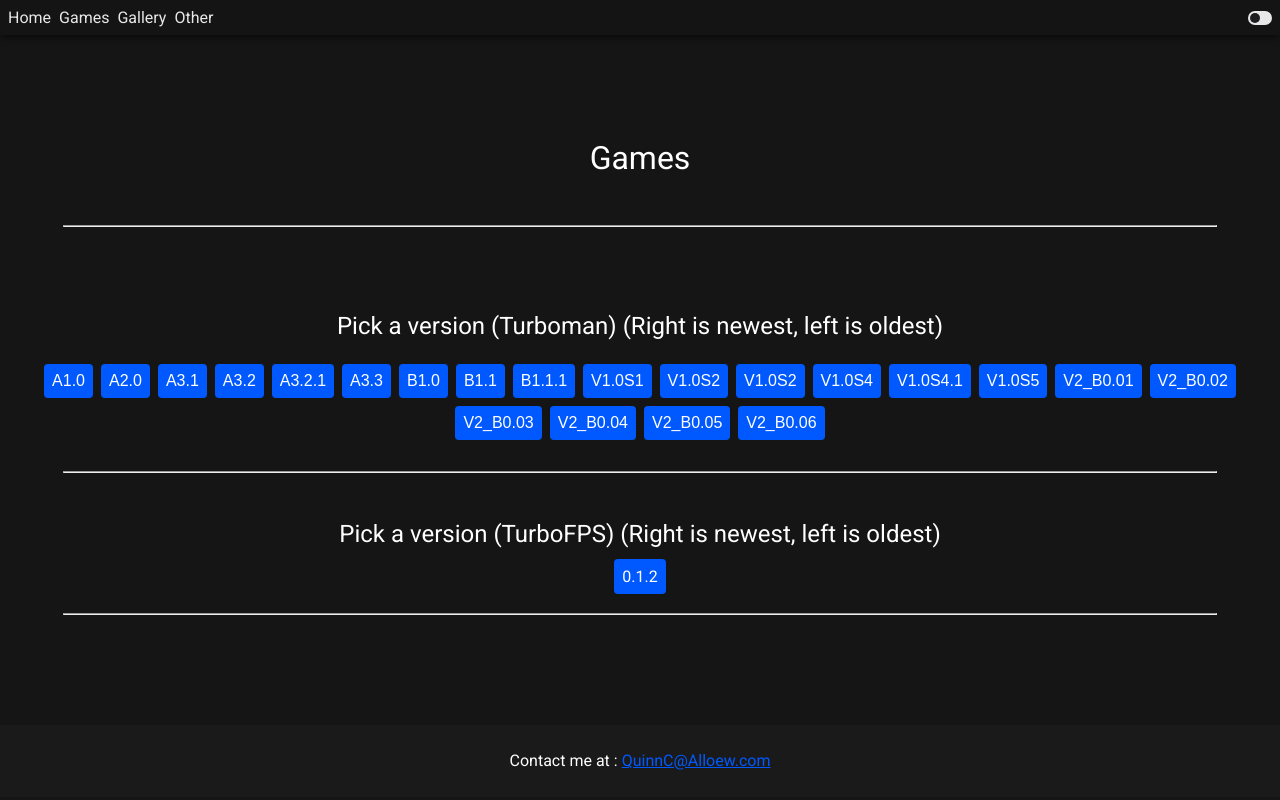
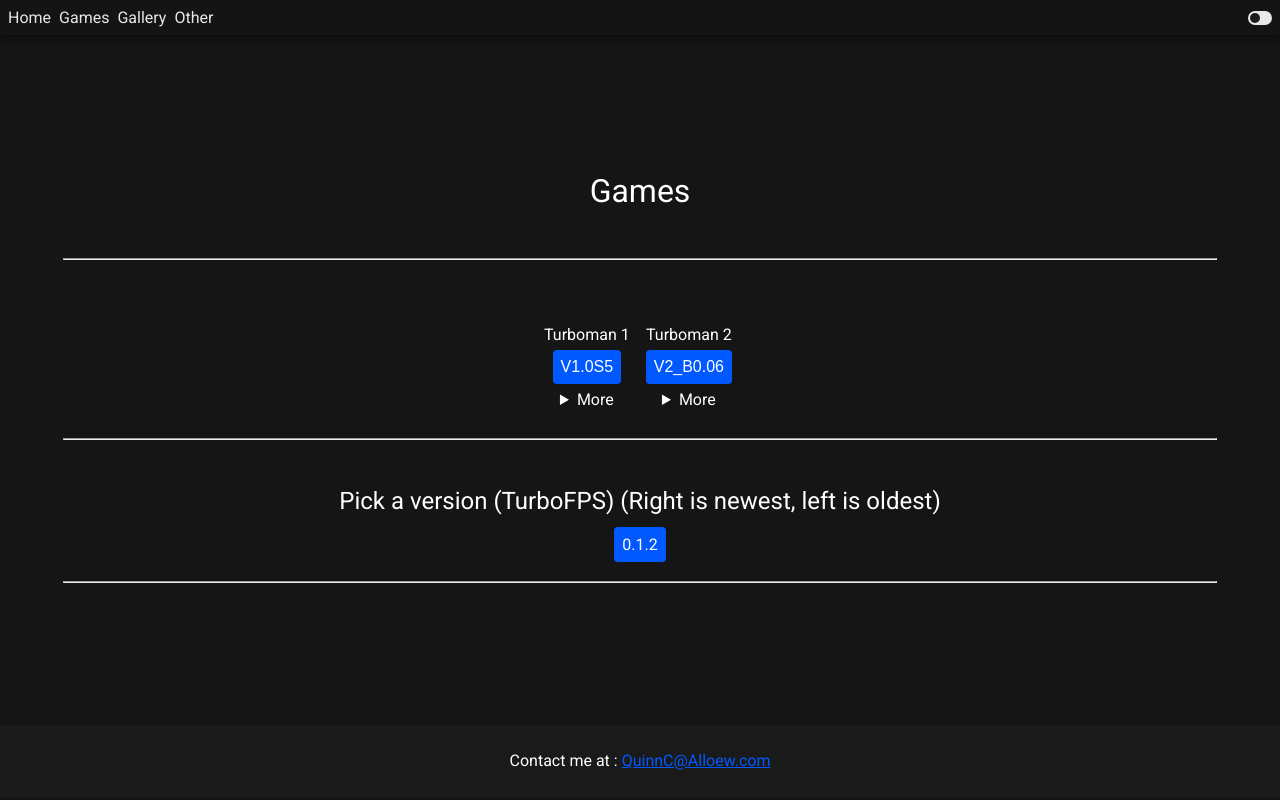
Before and after one commit to Alloew/Website, a React (Vite) app: page /game in a window 1280 px wide. Built offline with nearby package versions, Linux system fonts and the light colour scheme.

Commit message:
Update ui

```diff
--- a/src/Turboman.jsx
+++ b/src/Turboman.jsx
@@ -24,28 +24,41 @@ export default function Turboman() {
         style={{ "display": "none" }}
       />
       <div className="versionPick">
-        <h2>Pick a version (Turboman) (Right is newest, left is oldest)</h2>
-        <PBtn version="A1.0" />
-        <PBtn version="A2.0" />
-        <PBtn version="A3.1" />
-        <PBtn version="A3.2" />
-        <PBtn version="A3.2.1" />
-        <PBtn version="A3.3" />
-        <PBtn version="B1.0" />
-        <PBtn version="B1.1" />
-        <PBtn version="B1.1.1" />
-        <PBtn version="V1.0S1" />
-        <PBtn version="V1.0S2" />
-        <PBtn version="V1.0S2" />
-        <PBtn version="V1.0S4" />
-        <PBtn version="V1.0S4.1" />
-        <PBtn version="V1.0S5" />
-        <PBtn version="V2_B0.01" />
-        <PBtn version="V2_B0.02" />
-        <PBtn version="V2_B0.03" />
-        <PBtn version="V2_B0.04" />
-        <PBtn version="V2_B0.05" />
-        <PBtn version="V2_B0.06" />
+        <div className="versionRow">
+          <div className="versionColumn">
+            <span>Turboman 1</span>
+            <PBtn version="V1.0S5" />
+            <details className="versionColumn">
+            <summary>More</summary>
+              <PBtn version="V1.0S4" />
+              <PBtn version="V1.0S4.1" />
+              <PBtn version="V1.0S2" />
+              <PBtn version="V1.0S2" />
+              <PBtn version="V1.0S1" />
+              <PBtn version="B1.1" />
+              <PBtn version="B1.1.1" />
+              <PBtn version="B1.0" />
+              <PBtn version="A3.3" />
+              <PBtn version="A3.2" />
+              <PBtn version="A3.2.1" />
+              <PBtn version="A3.1" />
+              <PBtn version="A2.0" />
+              <PBtn version="A1.0" />
+            </details>
+          </div>
+          <div className="versionColumn">
+          <span>Turboman 2</span>
+            <PBtn version="V2_B0.06" />
+            <details className="versionColumn">
+              <summary>More</summary>
+              <PBtn version="V2_B0.05" />
+              <PBtn version="V2_B0.04" />
+              <PBtn version="V2_B0.03" />
+              <PBtn version="V2_B0.02" />
+              <PBtn version="V2_B0.01" />
+            </details>
+          </div>
+        </div>
       </div>
     </div>
   );
--- a/src/index.css
+++ b/src/index.css
@@ -262,7 +262,7 @@ input:focus {
 
 .gameFrame {
     color: var(--text);
-    width: 95%;
+    width: 95vw;
     margin: auto;
     border: none;
     padding: 4px;
@@ -271,6 +271,7 @@ input:focus {
     display: flex;
     justify-content: center;
     align-items: center;
+    margin: 0;
 }
 
 .versionPick button {
@@ -409,3 +410,19 @@ a {
 #Main {
     min-height: calc(100vh - 110px);
 }
+
+.versionColumn{
+    display: flex;
+    flex-direction: column;
+    align-items: center;
+    text-align: center;
+    gap: 2px;
+}
+
+.versionRow{
+    display: flex;
+    flex-direction: row;
+    justify-content: center;
+    text-align: center;
+    gap: 12px;
+}
```
